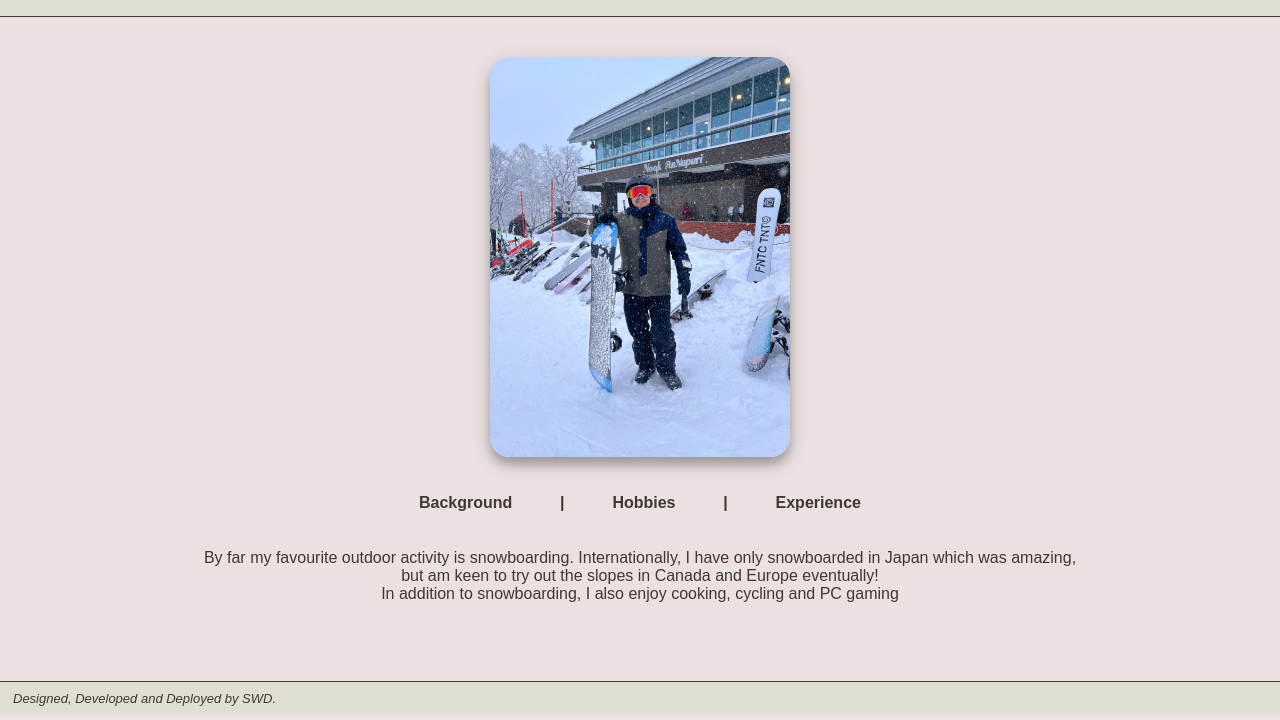
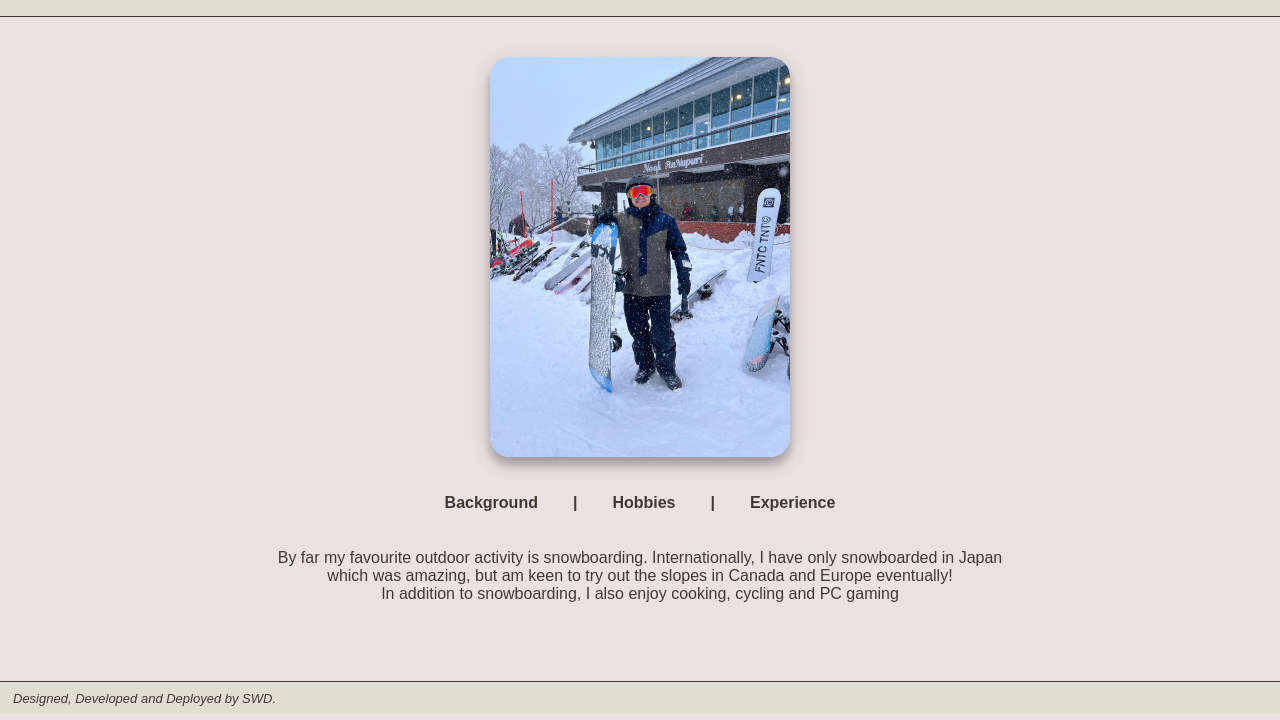
Before and after one commit to Shalulu94/Feb24-t1a2-portfolio, a plain HTML site: page src/about-hobby.html in a window 1280 px wide. Shown: the part 80-800 px from the top of the page. Drawn offline with nearby package versions, Linux system fonts and the light colour scheme.

```diff
--- a/src/about.css
+++ b/src/about.css
@@ -51,7 +51,7 @@ main {
 .description {
     text-align: center;
     margin-bottom: 1em;
-    width: 70dvw;
+    width: 60dvw;
 }
 
 @media screen and (max-width: 700px) {
--- a/src/style.css
+++ b/src/style.css
@@ -34,6 +34,7 @@ body {
     flex-direction: column;
     margin: 0;
     background-color: var(--home);
+    overflow-x: hidden;
 
 }
 
```
Also changed, not shown: src/blog.html (+1 -0 lines), src/index.html (+2 -2 lines), src/Pictures/faviconv2.ico (added), 1 other file.
